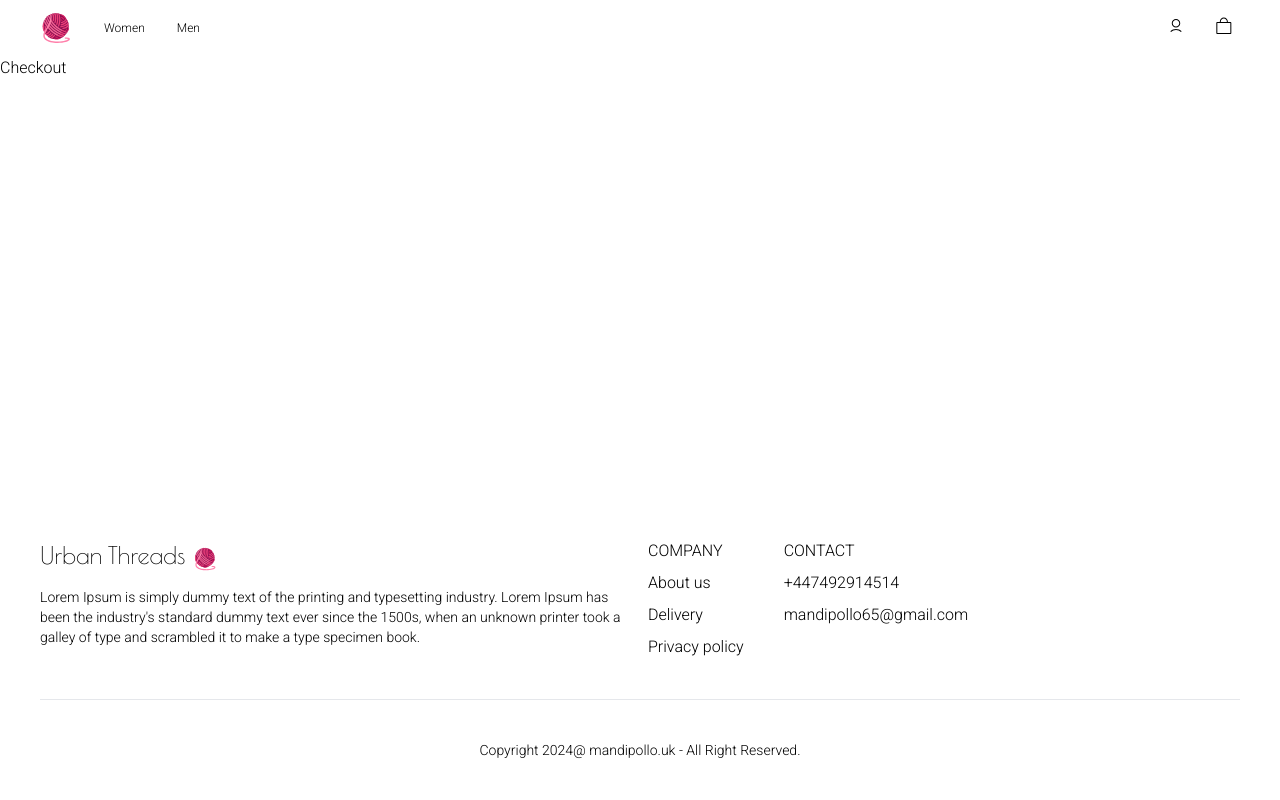
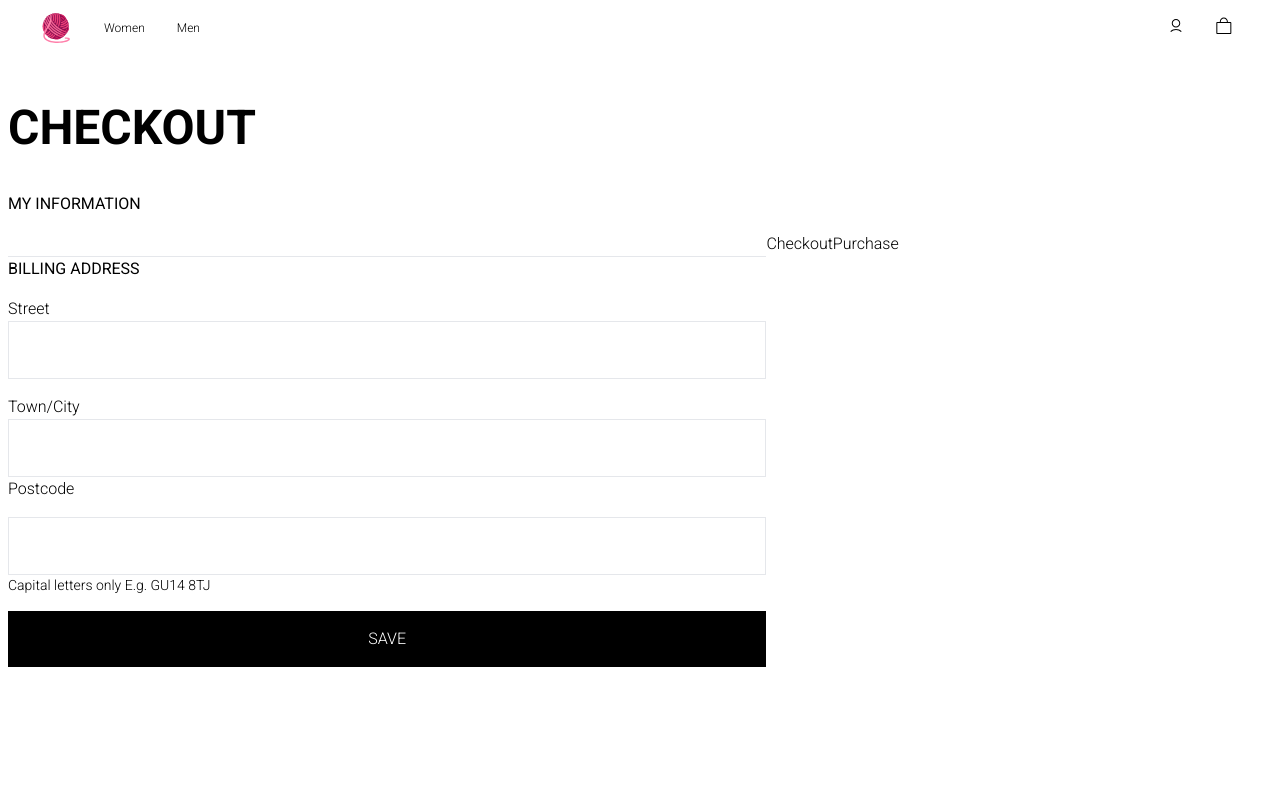
Before and after one commit to mandipollo/urbanThreads, a React (Vite) app: page /checkout in a window 1280 px wide. Shown: the top 800 px of the page. Built offline with nearby package versions, Linux system fonts and the light colour scheme; no server answers.

Commit message:
feat- checkout address edit

```diff
--- /dev/null
+++ b/src/components/checkout/CheckoutInfo.tsx
@@ -0,0 +1,97 @@
+import React, { SetStateAction } from "react";
+import Button from "../cards/Button";
+
+interface CheckOutInfoProps {
+	userState: {
+		name: string;
+		email: string;
+		address: {
+			street: string;
+			town: string;
+			postcode: string;
+		};
+	};
+	street: string;
+	setStreet: React.Dispatch<SetStateAction<string>>;
+	town: string;
+	setTown: React.Dispatch<SetStateAction<string>>;
+	postcode: string;
+	setPostcode: React.Dispatch<SetStateAction<string>>;
+	handleAddressUpdate: (e: React.FormEvent<HTMLFormElement>) => void;
+}
+const CheckoutInfo: React.FC<CheckOutInfoProps> = ({
+	userState,
+	street,
+	setStreet,
+	town,
+	setTown,
+	postcode,
+	setPostcode,
+	handleAddressUpdate,
+}) => {
+	return (
+		<div
+			aria-label="personal user information section"
+			className="flex flex-col w-3/5"
+		>
+			<div className="border-b flex flex-col pb-10">
+				<h3 className="font-normal">MY INFORMATION</h3>
+				<p aria-label="user name">{userState.name}</p>
+				<p aria-label="user email">{userState.email}</p>
+			</div>
+
+			<h3 className="font-normal">BILLING ADDRESS</h3>
+
+			{userState.address.postcode ? (
+				<div className="border-b flex flex-col pb-10">
+					<p aria-label="user street">{userState.address.street}</p>
+					<p aria-label="user town">{userState.address.town}</p>
+					<p aria-label="user postcode">{userState.address.postcode}</p>
+				</div>
+			) : (
+				<form
+					onSubmit={handleAddressUpdate}
+					className="flex flex-col space-y-4 pt-4"
+				>
+					<div className="flex flex-col">
+						<label htmlFor="street">Street</label>
+						<input
+							value={street}
+							onChange={e => setStreet(e.target.value)}
+							id="street"
+							type="text"
+							className="p-4 border focus:outline-black outline-1"
+						/>
+					</div>
+
+					<div className="flex flex-col">
+						<label htmlFor="town_city">Town/City</label>
+						<input
+							value={town}
+							onChange={e => setTown(e.target.value)}
+							id="town_city"
+							type="text"
+							className="p-4 border focus:outline-black outline-1"
+						/>
+						<label htmlFor="postcode">Postcode</label>
+					</div>
+
+					<div className="flex flex-col">
+						<input
+							value={postcode}
+							onChange={e => setPostcode(e.target.value)}
+							id="postcode"
+							type="text"
+							className="p-4 border focus:outline-black outline-1"
+						/>
+						<p className="text-sm">Capital letters only E.g. GU14 8TJ</p>
+					</div>
+
+					<Button text="SAVE" type="submit" />
+				</form>
+			)}
+		</div>
+	);
+};
+
+export default CheckoutInfo;
--- /dev/null
+++ b/src/components/checkout/CheckoutPurchase.tsx
@@ -0,0 +1,11 @@
+import React from "react";
+
+const CheckoutPurchase = () => {
+	return (
+		<div>
+			<h1>CheckoutPurchase</h1>
+		</div>
+	);
+};
+
+export default CheckoutPurchase;
--- a/src/components/userAuth/Login.tsx
+++ b/src/components/userAuth/Login.tsx
@@ -3,11 +3,13 @@ import { backendUrl } from "../../App";
 import axios from "axios";
 import { toast } from "react-toastify";
 
+// components
+import Button from "../cards/Button";
 // state management
 import { setToken } from "../../store/tokenSlice";
 import { useAppDispatch } from "../../store/store";
 import { useNavigate } from "react-router-dom";
-import Button from "../cards/Button";
+import { setUser } from "../../store/userSlice";
 
 const Login: React.FC<{
 	signupInView: () => void;
@@ -26,9 +28,11 @@ const Login: React.FC<{
 			});
 
 			if (response.data.success) {
-				const { token } = response.data;
+				const { token, name, email, id, address } = response.data;
+				console.log(name, token, id, address, email);
 
 				dispatch(setToken(token));
+				dispatch(setUser({ name, email, _id: id, address }));
 				navigate("/account");
 			} else {
 				toast.error(response.data.message);
--- a/src/pages/AccountSettings.tsx
+++ b/src/pages/AccountSettings.tsx
@@ -3,6 +3,7 @@ import { useNavigate } from "react-router-dom";
 import { useAppDispatch } from "../store/store";
 import { removeToken } from "../store/tokenSlice";
 import { resetAll } from "../store/cartSlice";
+import { resetUser } from "../store/userSlice";
 
 const AccountSettings = () => {
 	const navigate = useNavigate();
@@ -11,6 +12,7 @@ const AccountSettings = () => {
 	const handleSignout = () => {
 		dispatch(removeToken());
 		dispatch(resetAll());
+		dispatch(resetUser());
 		navigate("/userAuth");
 	};
 
--- a/src/pages/Cart.tsx
+++ b/src/pages/Cart.tsx
@@ -29,7 +29,7 @@ const Cart = () => {
 	};
 	return (
 		<section className="flex flex-col h-full w-full p-2 min-h-screen">
-			<h2 className="text-6xl font-semibold pt-10 pb-16">SHOPPING BAG</h2>
+			<h2 className="text-5xl font-semibold pt-10 pb-16">SHOPPING BAG</h2>
 			<div className="flex flex-col md:flex-row space-y-10 flex-1 relative">
 				<div className=" md:w-4/6">
 					<CartProducts
@@ -46,11 +46,19 @@ const Cart = () => {
 						</div>
 						<div className="flex w-full justify-between">
 							<p>Delivery fee</p>
-							<PriceSpan price={3.99} />
+
+							{cartState.total > 100 ? <p>FREE</p> : <PriceSpan price={3.99} />}
 						</div>
 						<div className="flex w-full justify-between text-lg">
 							<p>TOTAL</p>
-							<PriceSpan fontSize="text-xl" price={cartState.total + 3.99} />
+							<PriceSpan
+								fontSize="text-xl"
+								price={
+									cartState.total > 100
+										? cartState.total
+										: cartState.total + 3.99
+								}
+							/>
 						</div>
 						<Button
 							type="button"
--- a/src/pages/Checkout.tsx
+++ b/src/pages/Checkout.tsx
@@ -1,10 +1,65 @@
-import React from "react";
+import React, { useState } from "react";
 
+// components
+import CheckoutInfo from "../components/checkout/CheckoutInfo";
+import CheckoutPurchase from "../components/checkout/CheckoutPurchase";
+// state
+
+import { useAppSelector } from "../store/store";
+import axios from "axios";
+import { backendUrl } from "../App";
 const Checkout = () => {
+	// user state
+	const userState = useAppSelector(state => state.userReducer);
+	const token = useAppSelector(state => state.tokenReducer.token);
+	// state address
+
+	const [street, setStreet] = useState<string>("");
+	const [town, setTown] = useState<string>("");
+	const [postcode, setPostcode] = useState<string>("");
+
+	// handle address update
+
+	const handleAddressUpdate = async (e: React.FormEvent<HTMLFormElement>) => {
+		e.preventDefault();
+
+		try {
+			const response = await axios.put(
+				backendUrl + "/api/user/edit",
+				{
+					street,
+					town,
+					postcode,
+				},
+				{
+					headers: {
+						token,
+					},
+				}
+			);
+			console.log(response);
+			if (!response.data.success) {
+				console.log(response.data.message);
+			}
+		} catch (error) {}
+	};
 	return (
-		<div>
-			<h1>Checkout</h1>
-		</div>
+		<section className="flex flex-col h-full w-full p-2 min-h-screen">
+			<h2 className="text-5xl font-semibold py-10">CHECKOUT</h2>
+			<div className="flex flex-col md:flex-row space-y-10 flex-1 relative">
+				<CheckoutInfo
+					userState={userState}
+					street={street}
+					setStreet={setStreet}
+					town={town}
+					setTown={setTown}
+					postcode={postcode}
+					setPostcode={setPostcode}
+					handleAddressUpdate={handleAddressUpdate}
+				/>
+				<CheckoutPurchase />
+			</div>
+		</section>
 	);
 };
 
--- a/src/store/store.tsx
+++ b/src/store/store.tsx
@@ -14,9 +14,10 @@ import {
 
 import tokenReducer from "./tokenSlice";
 import cartReducer from "./cartSlice";
+import userReducer from "./userSlice";
 import { TypedUseSelectorHook, useDispatch, useSelector } from "react-redux";
 
-const rootReducer = combineReducers({ tokenReducer, cartReducer });
+const rootReducer = combineReducers({ tokenReducer, cartReducer, userReducer });
 
 const persistConfig = {
 	key: "root",
--- /dev/null
+++ b/src/store/userSlice.tsx
@@ -0,0 +1,39 @@
+import { createSlice, PayloadAction } from "@reduxjs/toolkit";
+
+interface UserState {
+	name: string;
+	email: string;
+	_id: string;
+	address: {
+		street: string;
+		town: string;
+		postcode: string;
+	};
+}
+
+const initialState: UserState = {
+	name: "",
+	email: "",
+	_id: "",
+	address: {
+		street: "",
+		town: "",
+		postcode: "",
+	},
+};
+const userSlice = createSlice({
+	name: "user",
+	initialState,
+	reducers: {
+		setUser: (state, action: PayloadAction<UserState>) => {
+			return action.payload;
+		},
+		resetUser: () => {
+			return initialState;
+		},
+	},
+});
+
+export const { setUser, resetUser } = userSlice.actions;
+
+export default userSlice.reducer;
```
